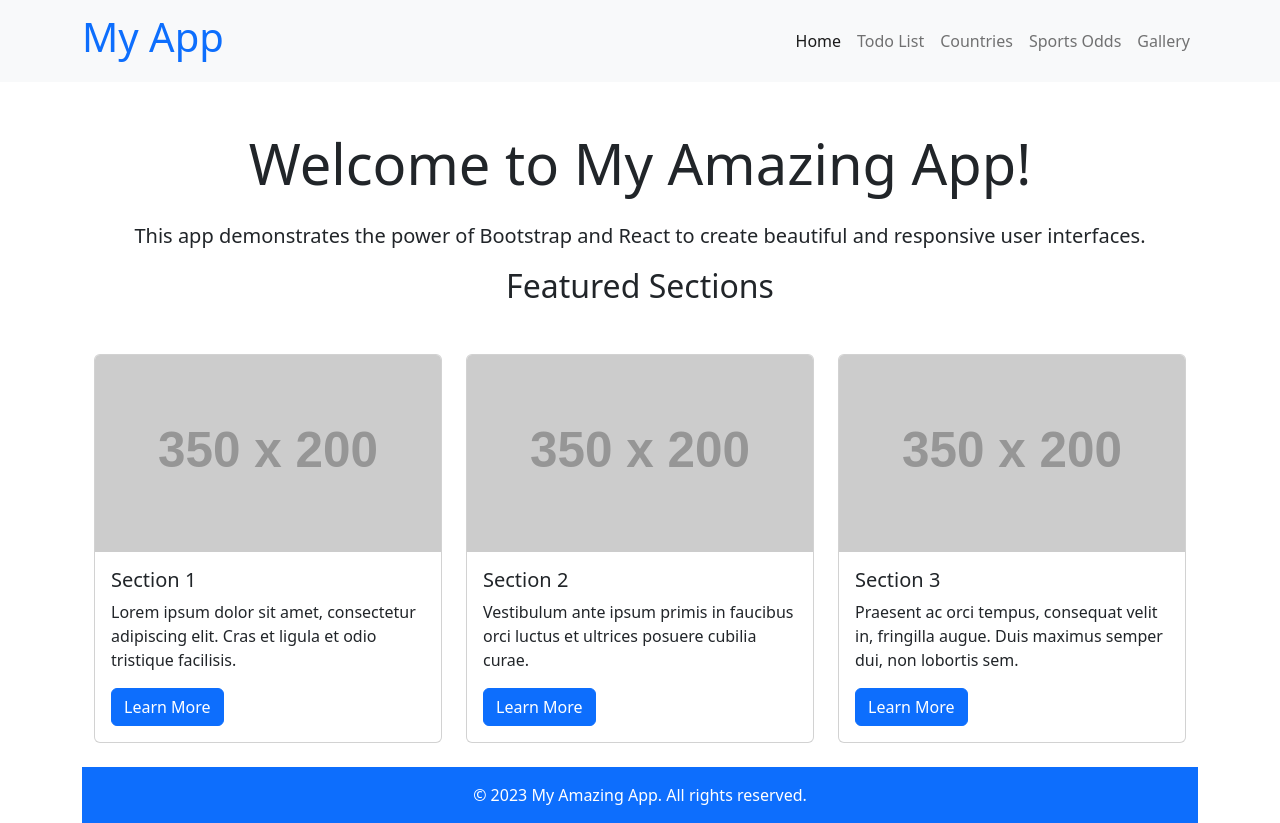
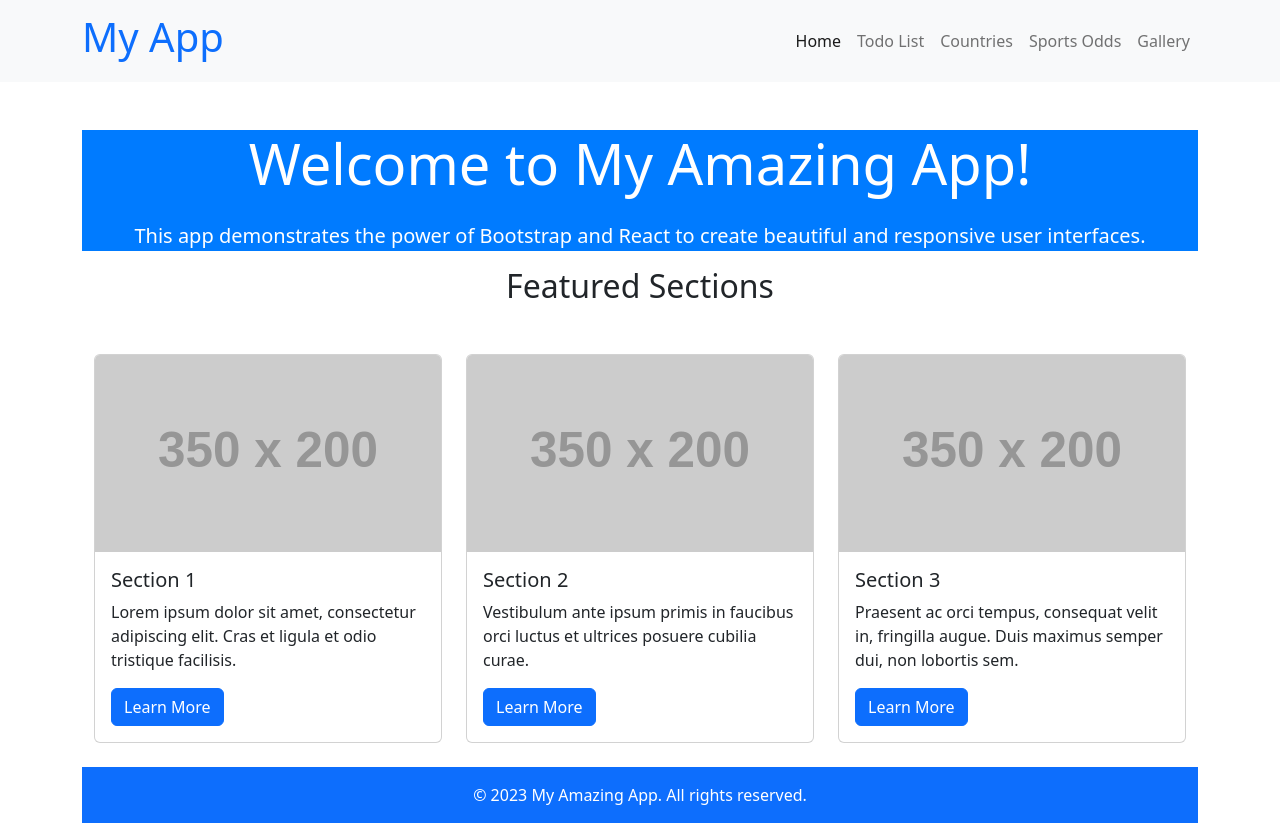
Before and after one commit to Parselinho/reactPRAC, a React (Create React App) app in the folder reactprac/: page / in a window 1280 px wide. Built offline with nearby package versions, Linux system fonts and the light colour scheme.

Commit message:
Update App.css

```diff
--- a/reactprac/src/App.css
+++ b/reactprac/src/App.css
@@ -0,0 +1,17 @@
+body {
+    font-family: 'Roboto', sans-serif;
+  }
+
+  h1, h2, h3, h4, h5, h6 {
+    font-weight: bold;
+  }
+
+  .jumbotron {
+    background-color: #007bff;
+    color: #fff;
+  }
+
+  .footer {
+    background-color: #f8f9fa;
+    padding: 1rem 0;
+  }
```
